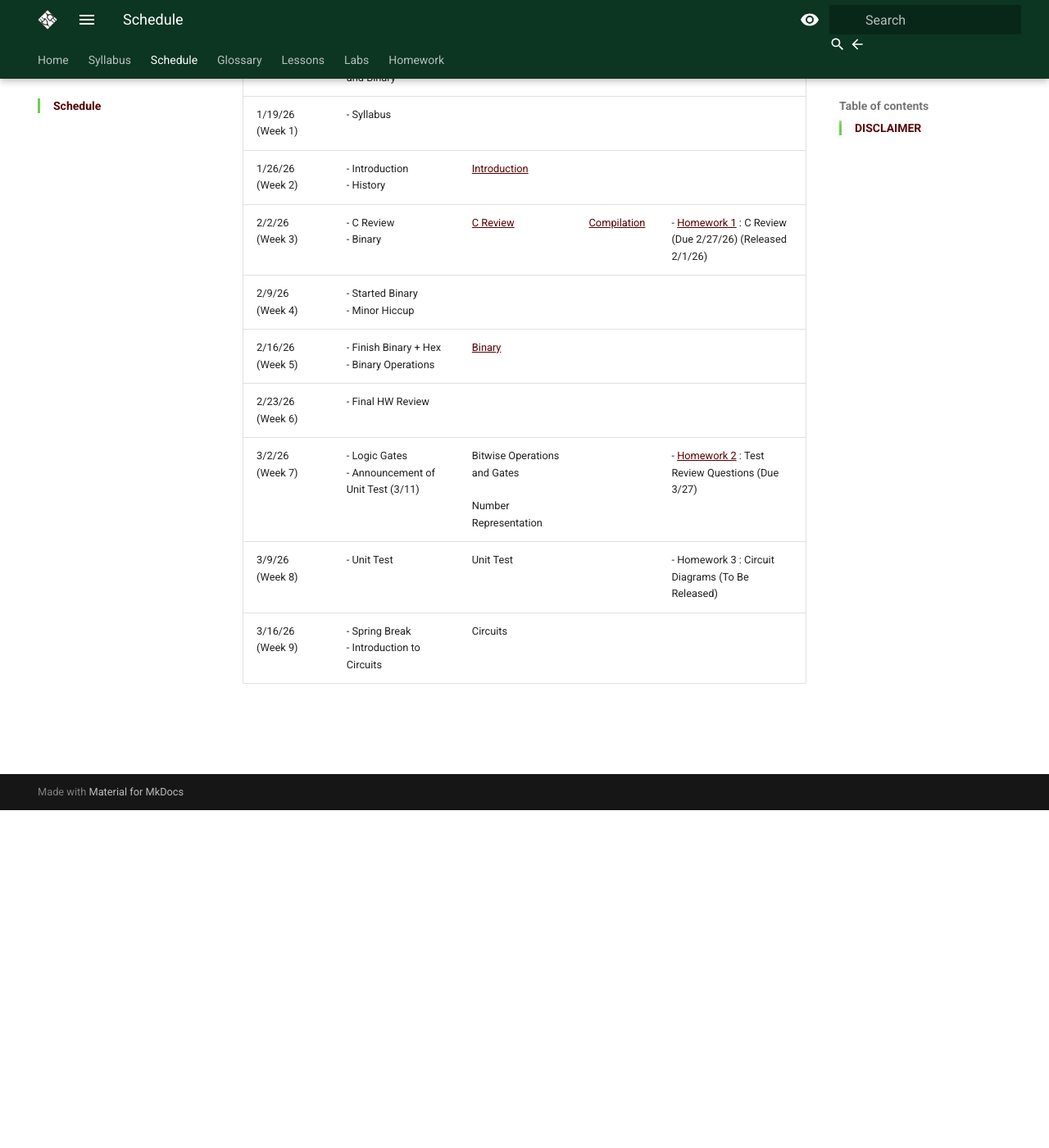
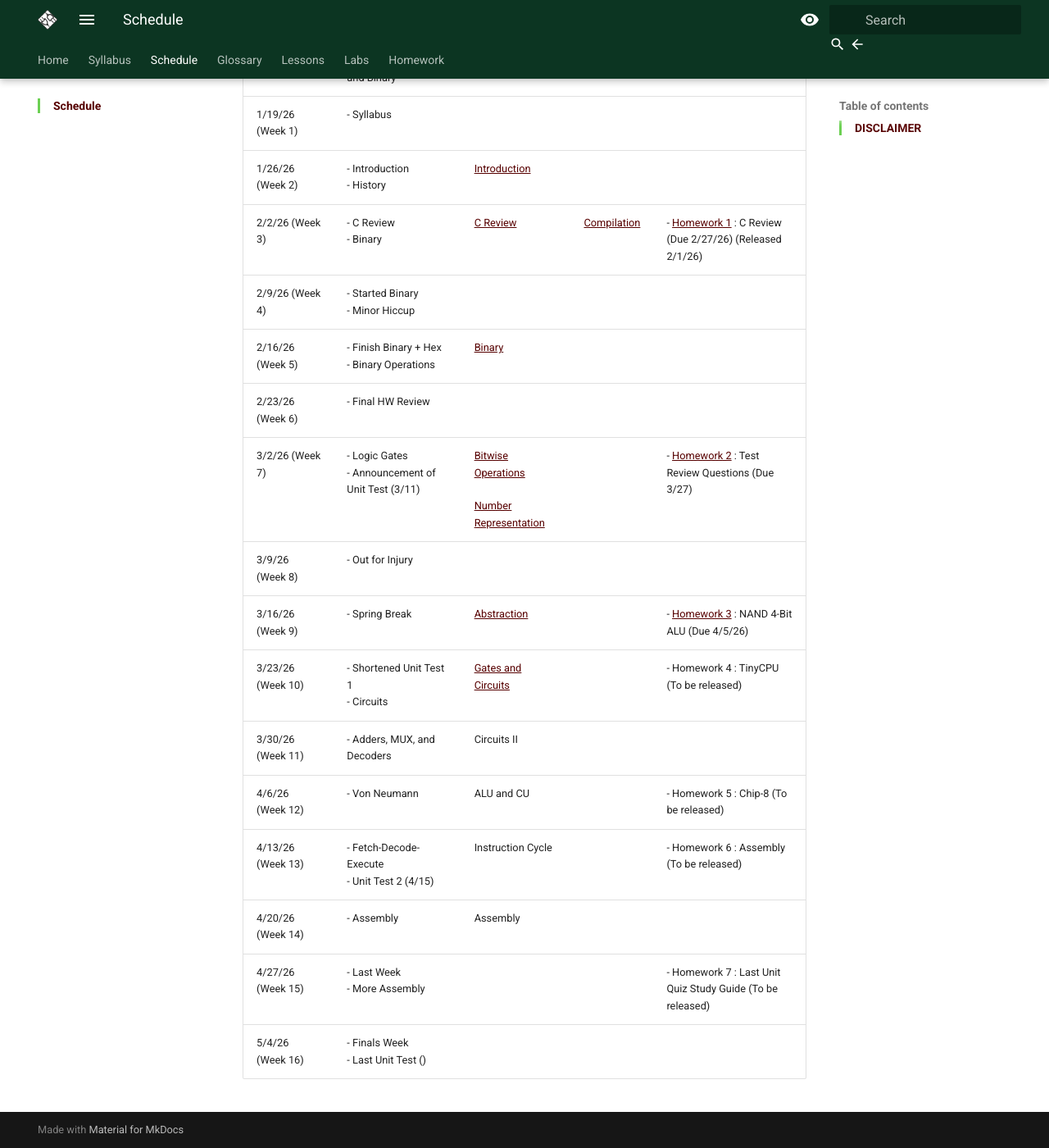
Before and after one commit to szwakoj/CS220, an MkDocs documentation site: the page built from docs/schedule.md, in a window 1280 px wide and 1400 px high, scrolled down 412 px. Shown: the whole window at 82% size. Built offline with MkDocs 1.6.1 and Material for MkDocs 9.7.7, drawn with Linux system fonts in a browser that asks for light colours.

Commit message:
Updated schedule and mkdocs

```diff
--- a/docs/schedule.md
+++ b/docs/schedule.md
@@ -1,15 +1,22 @@
 ### **DISCLAIMER**
 This schedule will be primarily used as a history of topics that we have covered thus far, as well as a short look into the future. To best attend to the class' pace, future looks will be limited to 1-2 weeks ahead with all due dates known when assignments are given and quiz/test dates when they are announced. Any changes made to significant dates will be in the students favor, if they happen.
 
-| Date                | Topic                                               | Lessons                                                   | Labs                                 | Homework                                                                          |
-| ------------------- | --------------------------------------------------- | --------------------------------------------------------- | ------------------------------------ | --------------------------------------------------------------------------------- |
-|                     | Unit 1: Computers and Binary                        |                                                           |                                      |                                                                                   |
-| 1/19/26 (Week 1)    | - Syllabus                                          |                                                           |                                      |                                                                                   |
-| 1/26/26 (Week 2)    | - Introduction<br>- History                         | [Introduction](lessons/1_introduction.md)                 |                                      |                                                                                   |
-| 2/2/26 (Week 3)     | - C Review<br>- Binary                              | [C Review](lessons/2_reviewing_c.md)                      | [Compilation](labs/c_compilation.md) | - [Homework 1](homework/1_c_review.md) : C Review (Due 2/27/26) (Released 2/1/26) |
-| 2/9/26 (Week 4)     | - Started Binary<br>- Minor Hiccup                  |                                                           |                                      |                                                                                   |
-| 2/16/26<br>(Week 5) | - Finish Binary + Hex<br>- Binary Operations        | [Binary](lessons/3_binary_hex.md)                         |                                      |                                                                                   |
-| 2/23/26<br>(Week 6) | - Final HW Review                                   |                                                           |                                      |                                                                                   |
-| 3/2/26 (Week 7)     | - Logic Gates<br>- Announcement of Unit Test (3/11) | Bitwise Operations and Gates<br><br>Number Representation |                                      | - [Homework 2](homework/2_test_1_review.md) : Test Review Questions (Due 3/27)    |
-| 3/9/26<br>(Week 8)  | - Unit Test                                         | Unit Test                                                 |                                      | - Homework 3 : Circuit Diagrams (To Be Released)                                  |
-| 3/16/26<br>(Week 9) | - Spring Break<br>- Introduction to Circuits        | Circuits                                                  |                                      |                                                                                   |
+| Date                 | Topic                                               | Lessons                                                                                                    | Labs                                 | Homework                                                                          |
+| -------------------- | --------------------------------------------------- | ---------------------------------------------------------------------------------------------------------- | ------------------------------------ | --------------------------------------------------------------------------------- |
+|                      | Unit 1: Computers and Binary                        |                                                                                                            |                                      |                                                                                   |
+| 1/19/26 (Week 1)     | - Syllabus                                          |                                                                                                            |                                      |                                                                                   |
+| 1/26/26 (Week 2)     | - Introduction<br>- History                         | [Introduction](lessons/1_introduction.md)                                                                  |                                      |                                                                                   |
+| 2/2/26 (Week 3)      | - C Review<br>- Binary                              | [C Review](lessons/2_reviewing_c.md)                                                                       | [Compilation](labs/c_compilation.md) | - [Homework 1](homework/1_c_review.md) : C Review (Due 2/27/26) (Released 2/1/26) |
+| 2/9/26 (Week 4)      | - Started Binary<br>- Minor Hiccup                  |                                                                                                            |                                      |                                                                                   |
+| 2/16/26<br>(Week 5)  | - Finish Binary + Hex<br>- Binary Operations        | [Binary](lessons/3_binary_hex.md)                                                                          |                                      |                                                                                   |
+| 2/23/26<br>(Week 6)  | - Final HW Review                                   |                                                                                                            |                                      |                                                                                   |
+| 3/2/26 (Week 7)      | - Logic Gates<br>- Announcement of Unit Test (3/11) | [Bitwise Operations](lessons/4_bool_logic.md)<br><br>[Number Representation](lessons/5_signed_unsigned.md) |                                      | - [Homework 2](homework/2_test_1_review.md) : Test Review Questions (Due 3/27)    |
+| 3/9/26<br>(Week 8)   | - Out for Injury                                    |                                                                                                            |                                      |                                                                                   |
+| 3/16/26<br>(Week 9)  | - Spring Break<br>                                  | [Abstraction](lessons/6_transistors_2_pc.md)                                                               |                                      | - [Homework 3](homework/3_alu_and_gates.md) : NAND 4-Bit ALU (Due 4/5/26)         |
+| 3/23/26<br>(Week 10) | - Shortened Unit Test 1<br>- Circuits               | [Gates and Circuits](lessons/7_gates_circuits.md)                                                          |                                      | - Homework 4 : TinyCPU (To be released)                                           |
+| 3/30/26<br>(Week 11) | - Adders, MUX, and Decoders                         | Circuits II                                                                                                |                                      |                                                                                   |
+| 4/6/26<br>(Week 12)  | - Von Neumann                                       | ALU and CU                                                                                                 |                                      | - Homework 5 : Chip-8 (To be released)                                            |
+| 4/13/26<br>(Week 13) | - Fetch-Decode-Execute<br>- Unit Test 2 (4/15)      | Instruction Cycle                                                                                          |                                      | - Homework 6 : Assembly (To be released)                                          |
+| 4/20/26<br>(Week 14) | - Assembly                                          | Assembly                                                                                                   |                                      |                                                                                   |
+| 4/27/26<br>(Week 15) | - Last Week<br>- More Assembly                      |                                                                                                            |                                      | - Homework 7 : Last Unit Quiz Study Guide (To be released)                        |
+| 5/4/26<br>(Week 16)  | - Finals Week<br>- Last Unit Test ()                |                                                                                                            |                                      |                                                                                   |
--- a/mkdocs.yml
+++ b/mkdocs.yml
@@ -38,6 +38,7 @@ markdown_extensions:
   - attr_list
   - md_in_html
   - pymdownx.blocks.caption
+  - admonition
 
 extra_javascript:
   - javascript/wcag_fixes.js
@@ -56,6 +57,10 @@ nav:
     - Introduction: lessons/1_introduction.md
     - Reviewing C: lessons/2_reviewing_c.md
     - Binary and Hex: lessons/3_binary_hex.md
+    - Boolean/Bitwise Ops: lessons/4_bool_logic.md
+    - Signed Representation: lessons/5_signed_unsigned.md
+    - Abstraction: lessons/6_transistors_2_pc.md
+    - Gates and Circuits: lessons/7_gates_circuits.md
   - Labs:
     - C Compilation: labs/c_compilation.md
   - Homework:
@@ -63,3 +68,4 @@ nav:
     - Install Software: homework/gcc_install.md
     - Homework 1 (Due 2/27/26): homework/1_c_review.md
     - Homework 2 (Due 3/13/26): homework/2_test_1_review.md
+    - Homework 3 (Due 4/5/26): homework/3_alu_and_gates.md
```
